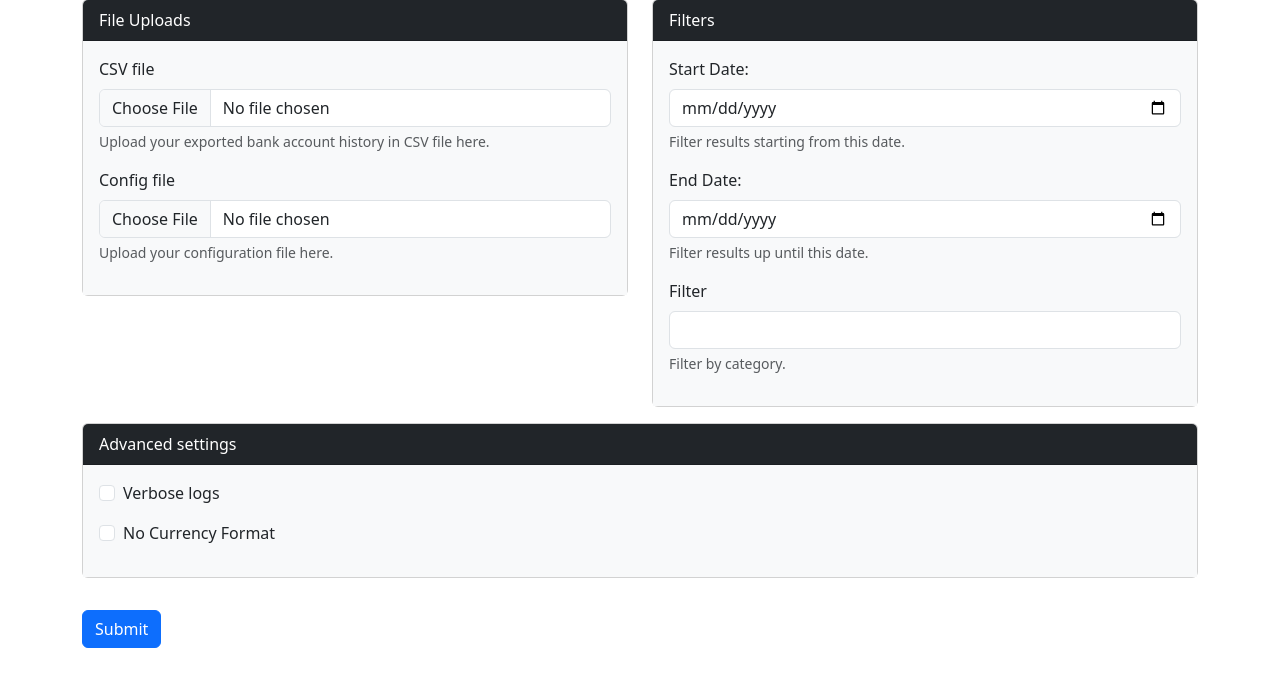
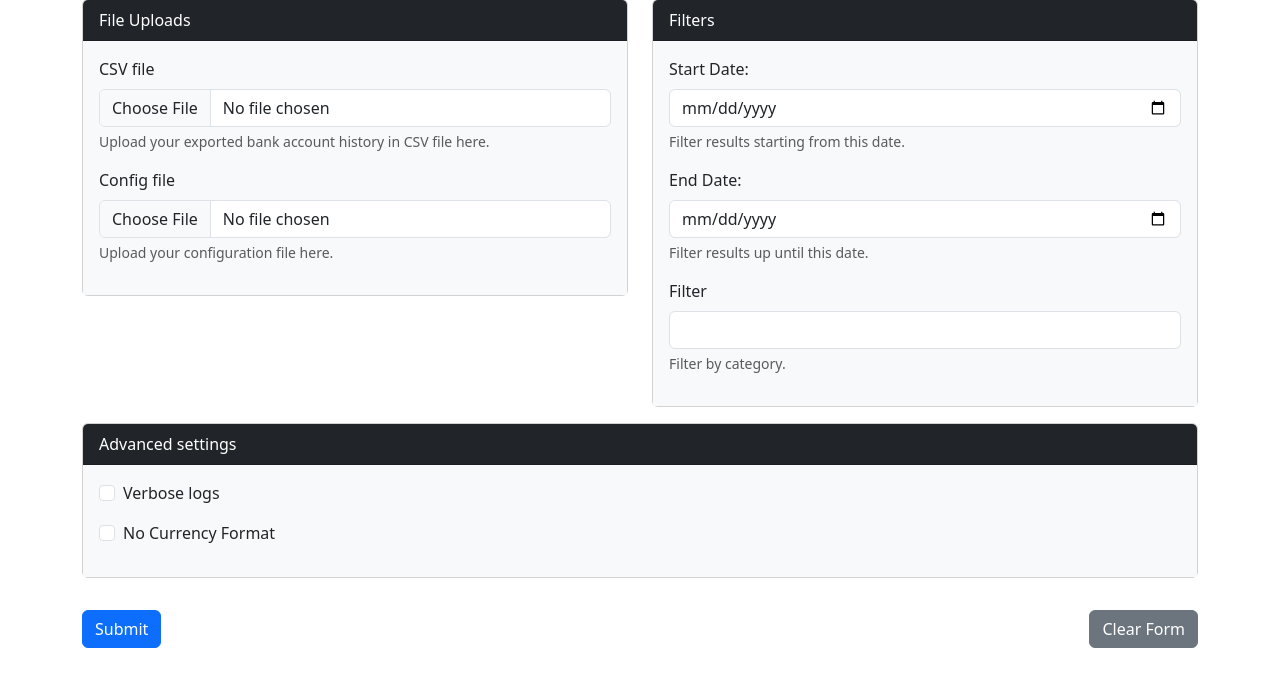
Before and after one commit to abalage/whatsthedamage-web, a Flask app: page / in a window 1280 px wide. Shown: the part 117-800 px from the top of the page. Run offline with Flask 2, Linux system fonts and the light colour scheme.

Commit message:
feat: unify configs, improve input validation, clear session

```diff
--- a/src/app.py
+++ b/src/app.py
@@ -3,15 +3,16 @@ from routes import bp as main_bp
 import os
 
 app = Flask(__name__)
-UPLOAD_FOLDER = 'uploads'
-os.makedirs(UPLOAD_FOLDER, exist_ok=True)
-app.config['UPLOAD_FOLDER'] = UPLOAD_FOLDER
+app.config['UPLOAD_FOLDER'] = 'uploads'
+app.config['MAX_CONTENT_LENGTH'] = 16 * 1024 * 1024  # 16 MB
 
 # Set the secret key to a random value
 app.secret_key = os.urandom(24)
 
+# Ensure the upload folder exists
+os.makedirs(app.config['UPLOAD_FOLDER'], exist_ok=True)
+
 app.register_blueprint(main_bp)
-
 
 if __name__ == '__main__':
     app.run(debug=True)
--- a/src/forms.py
+++ b/src/forms.py
@@ -1,7 +1,6 @@
-# filepath: /home/balage/git/abalage/whatsthedamage-web/src/forms.py
 from flask_wtf import FlaskForm
 from wtforms import FileField, DateField, StringField, BooleanField
-from wtforms.validators import DataRequired
+from wtforms.validators import DataRequired, Optional
 
 class UploadForm(FlaskForm):
     filename = FileField('CSV file', validators=[DataRequired()])
@@ -10,12 +9,12 @@ class UploadForm(FlaskForm):
         'class': 'form-control',
         'id': 'start_date',
         'aria-describedby': 'dateStartHelp'
-    })
+    }, validators=[Optional()])
     end_date = DateField('End Date:', format='%Y-%m-%d', render_kw={
         'class': 'form-control',
         'id': 'end_date',
         'aria-describedby': 'dateEndHelp'
-    })
+    }, validators=[Optional()])
     filter = StringField('Filter')
     verbose = BooleanField('Verbose logs')
     no_currency_format = BooleanField('No Currency Format')
--- a/src/routes.py
+++ b/src/routes.py
@@ -1,17 +1,18 @@
-from flask import Blueprint, request, render_template, redirect, url_for, session, flash
+from flask import Blueprint, request, render_template, redirect, url_for, session, flash, current_app
 from whatsthedamage.whatsthedamage import main as process_csv
 from whatsthedamage.config import AppArgs
 from forms import UploadForm
+from werkzeug.utils import secure_filename
 import os
 import shutil
+from datetime import datetime
 
 bp = Blueprint('main', __name__)
-UPLOAD_FOLDER = 'uploads'
-os.makedirs(UPLOAD_FOLDER, exist_ok=True)
 
 def clear_upload_folder():
-    for filename in os.listdir(UPLOAD_FOLDER):
-        file_path = os.path.join(UPLOAD_FOLDER, filename)
+    upload_folder = current_app.config['UPLOAD_FOLDER']
+    for filename in os.listdir(upload_folder):
+        file_path = os.path.join(upload_folder, filename)
         try:
             if os.path.isfile(file_path) or os.path.islink(file_path):
                 os.unlink(file_path)
@@ -23,33 +24,48 @@ def clear_upload_folder():
 @bp.route('/')
 def index():
     form = UploadForm()
+    if 'form_data' in session:
+        form_data = session['form_data']
+        form.filename.data = form_data.get('filename')
+        form.config.data = form_data.get('config')
+        form.start_date.data = datetime.strptime(form_data.get('start_date'), '%Y-%m-%d') if form_data.get('start_date') else None
+        form.end_date.data = datetime.strptime(form_data.get('end_date'), '%Y-%m-%d') if form_data.get('end_date') else None
+        form.verbose.data = form_data.get('verbose')
+        form.no_currency_format.data = form_data.get('no_currency_format')
+        form.filter.data = form_data.get('filter')
     return render_template('index.html', form=form)
 
 @bp.route('/process', methods=['POST'])
 def process():
     form = UploadForm()
     if form.validate_on_submit():
-        file = form.filename.data
-        if file:
-            filename = os.path.join(UPLOAD_FOLDER, file.filename)
-            file.save(filename)
+        upload_folder = current_app.config['UPLOAD_FOLDER']
+        # Save the uploaded files
+        filename = secure_filename(form.filename.data.filename)
+        config = secure_filename(form.config.data.filename)
+        filename_path = os.path.join(upload_folder, filename)
+        config_path = os.path.join(upload_folder, config)
+        form.filename.data.save(filename_path)
+        form.config.data.save(config_path)
 
-        config_file = form.config.data
-        if config_file:
-            config = os.path.join(UPLOAD_FOLDER, config_file.filename)
-            config_file.save(config)
+        # Check if files are saved
+        if not os.path.exists(filename_path):
+            flash(f"Failed to save file {filename} to {filename_path}")
 
-        args: AppArgs = {
-            'filename': filename,
-            'start_date': form.start_date.data.strftime('%Y-%m-%d') if form.start_date.data else None,
-            'end_date': form.end_date.data.strftime('%Y-%m-%d') if form.end_date.data else None,
-            'verbose': form.verbose.data,
-            'config': config,
-            'category': 'category',
-            'no_currency_format': form.no_currency_format.data,
-            'output_format': 'html',
-            'filter': form.filter.data
-        }
+        if not os.path.exists(config_path):
+            flash(f"Failed to save config file {config} to {config_path}")
+
+        args = AppArgs(
+            filename=filename_path,
+            start_date=form.start_date.data.strftime('%Y-%m-%d') if form.start_date.data else None,
+            end_date=form.end_date.data.strftime('%Y-%m-%d') if form.end_date.data else None,
+            verbose=form.verbose.data,
+            config=config_path,
+            category='category',
+            no_currency_format=form.no_currency_format.data,
+            output_format='html',
+            filter=form.filter.data
+        )
 
         # Store form data in session
         session['form_data'] = request.form.to_dict()
@@ -76,5 +92,13 @@ def process():
         else:
             return f"<pre>{result}</pre>"
     else:
-        flash('Form validation failed. Please check your inputs.')
+        for field, errors in form.errors.items():
+            for error in errors:
+                flash(f"Error in {getattr(form, field).label.text}: {error}", 'danger')
         return redirect(url_for('main.index'))
+
+@bp.route('/clear', methods=['POST'])
+def clear():
+    session.pop('form_data', None)
+    flash('Form data cleared.', 'success')
+    return redirect(url_for('main.index'))
--- a/src/templates/index.html
+++ b/src/templates/index.html
@@ -5,11 +5,35 @@
     <title>What's the Damage</title>
     <link href="https://cdn.jsdelivr.net/npm/bootstrap@5.3.3/dist/css/bootstrap.min.css" rel="stylesheet" integrity="sha384-QWTKZyjpPEjISv5WaRU9OFeRpok6YctnYmDr5pNlyT2bRjXh0JMhjY6hW+ALEwIH" crossorigin="anonymous">
     <script src="https://cdn.jsdelivr.net/npm/bootstrap@5.3.3/dist/js/bootstrap.bundle.min.js" integrity="sha384-YvpcrYf0tY3lHB60NNkmXc5s9fDVZLESaAA55NDzOxhy9GkcIdslK1eN7N6jIeHz" crossorigin="anonymous" defer></script>
+    <script>
+        function clearForm() {
+            fetch('/clear', { method: 'POST' })
+                .then(response => {
+                    if (response.ok) {
+                        window.location.reload();
+                    }
+                });
+        }
+    </script>
 </head>
 <body>
     <div class="container">
         <h1 class="text-center p-2 pb-1">What's the Damage</h1>
         <h5 class="text-center p-2">A tool to process your KHBHU bank account history exported in a CSV file.</h5>
+
+        <!-- Flash messages -->
+        {% with messages = get_flashed_messages(with_categories=true) %}
+            {% if messages %}
+                <div class="alert-container text-bg-danger">
+                    {% for category, message in messages %}
+                        <div class="alert alert-{{ category }} alert-dismissible fade show" role="alert">
+                            {{ message }}
+                            <button type="button" class="btn-close" data-bs-dismiss="alert" aria-label="Close"></button>
+                        </div>
+                    {% endfor %}
+                </div>
+            {% endif %}
+        {% endwith %}
         <form action="/process" method="post" enctype="multipart/form-data">
             {{ form.hidden_tag() }}
             <div class="row">
@@ -76,7 +100,14 @@
                     </div>
                 </div>
             </div>
-            <button type="submit" class="btn btn-primary mt-3">Submit</button>
+            <div class="row">
+                <div class="col-md-6">
+                    <button type="submit" class="btn btn-primary mt-3">Submit</button>
+                </div>
+                <div class="col-md-6 text-end">
+                    <button type="button" class="btn btn-secondary mt-3" onclick="clearForm()">Clear Form</button>
+                </div>
+            </div>
         </form>
     </div>
 </body>
```
